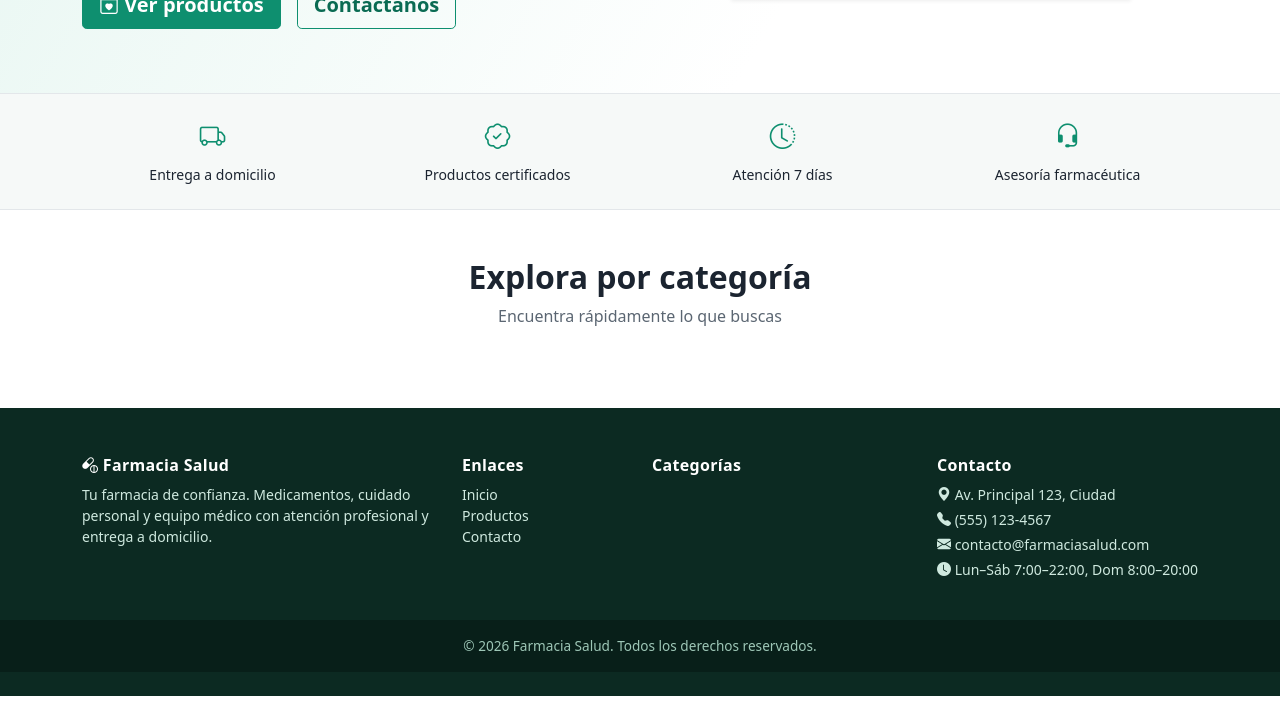
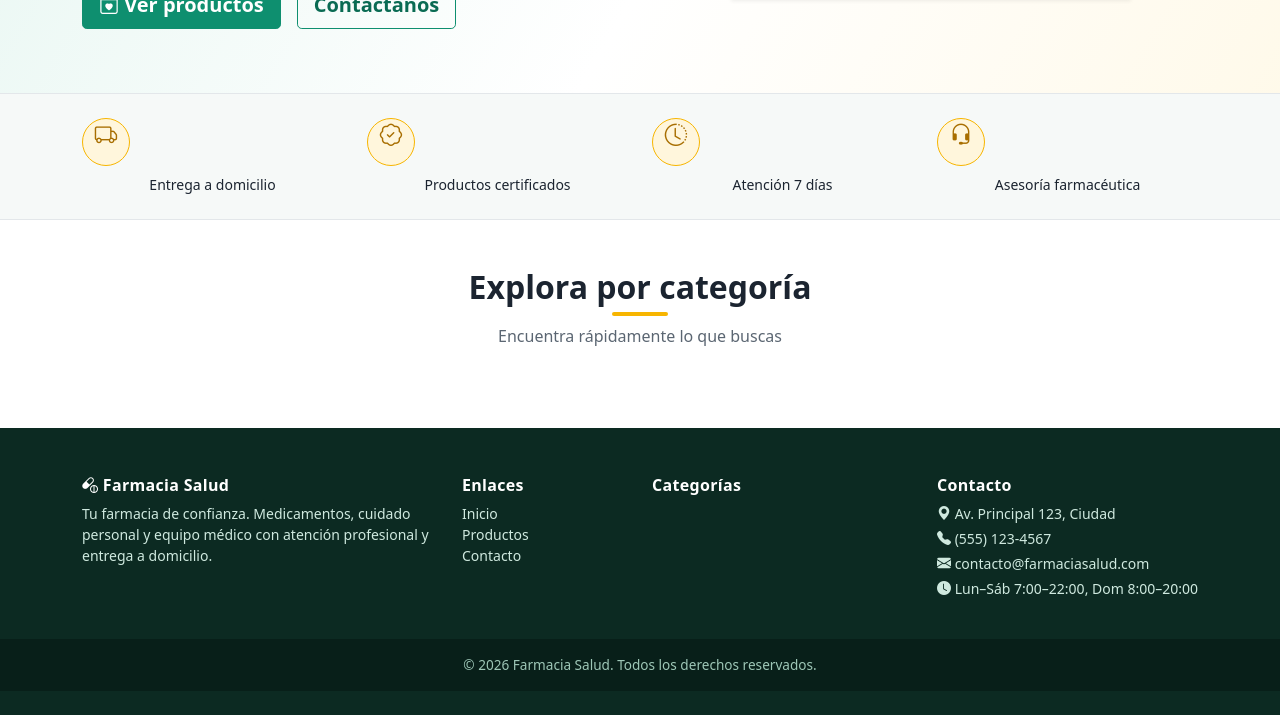
Before and after one commit to jrojasw/farma, an ASP.NET Core app: page / in a window 1280 px wide. Shown: the part 488-1203 px from the top of the page. Run offline with ASP.NET Core 8, Linux system fonts and the light colour scheme; the project's own start-up code is not run, and a stand-in starts its controllers and pages.

Commit message:
Add yellow accent to the pharmacy theme
Warm yellow accent alongside the primary green: hero trust badge,
section title underline, benefit-strip icons, and a "Destacado" ribbon
on featured products.

```diff
--- a/src/Farmacia.Web/Views/Shared/_ProductCard.cshtml
+++ b/src/Farmacia.Web/Views/Shared/_ProductCard.cshtml
@@ -2,6 +2,10 @@
 
 <div class="product-card">
     <a asp-controller="Products" asp-action="Details" asp-route-slug="@Model.Slug" class="product-img-wrap d-block">
+        @if (Model.IsFeatured)
+        {
+            <span class="badge badge-featured featured-ribbon"><i class="bi bi-star-fill"></i> Destacado</span>
+        }
         <img src="@(string.IsNullOrEmpty(Model.ImageUrl) ? "https://placehold.co/400x300?text=Farmacia+Salud" : Model.ImageUrl)" alt="@Model.Name" loading="lazy" />
     </a>
     <div class="card-body p-3">
--- a/src/Farmacia.Web/wwwroot/css/site.css
+++ b/src/Farmacia.Web/wwwroot/css/site.css
@@ -3,6 +3,9 @@
   --brand-primary-dark: #0a6b53;
   --brand-primary-light: #e6f6f1;
   --brand-accent: #1f6fb2;
+  --brand-yellow: #f7b500;
+  --brand-yellow-dark: #a86e00;
+  --brand-yellow-light: #fff6dc;
   --brand-danger: #d64545;
   --ink: #1b2430;
   --ink-soft: #5b6672;
@@ -109,7 +112,7 @@ a:hover {
 
 /* Hero */
 .hero {
-  background: linear-gradient(120deg, var(--brand-primary-light) 0%, #ffffff 65%);
+  background: linear-gradient(120deg, var(--brand-primary-light) 0%, #ffffff 55%, var(--brand-yellow-light) 130%);
   padding: 4rem 0;
 }
 .hero h1 {
@@ -121,16 +124,19 @@ a:hover {
 }
 
 .hero-badge {
-  background-color: #ffffff;
-  border: 1px solid var(--border);
+  background-color: var(--brand-yellow-light);
+  border: 1px solid var(--brand-yellow);
   border-radius: 999px;
   padding: 0.35rem 0.9rem;
   font-size: 0.85rem;
-  color: var(--brand-primary-dark);
+  color: var(--brand-yellow-dark);
   font-weight: 600;
   display: inline-flex;
   align-items: center;
   gap: 0.4rem;
+}
+.hero-badge .bi {
+  color: var(--brand-yellow-dark);
 }
 
 /* Category cards */
@@ -171,9 +177,16 @@ a:hover {
   transform: translateY(-3px);
 }
 .product-card .product-img-wrap {
+  position: relative;
   aspect-ratio: 4 / 3;
   background-color: var(--bg-soft);
   overflow: hidden;
+}
+.featured-ribbon {
+  position: absolute;
+  top: 0.6rem;
+  left: 0.6rem;
+  z-index: 1;
 }
 .product-card img {
   width: 100%;
@@ -201,11 +214,30 @@ a:hover {
   color: #a12525;
   border: 1px solid #f2b8b8;
 }
+.badge-featured {
+  background-color: var(--brand-yellow);
+  color: #3d2c00;
+  font-weight: 700;
+}
 
 /* Section titles */
 .section-title {
   font-weight: 800;
   color: var(--ink);
+  position: relative;
+  display: inline-block;
+  padding-bottom: 0.6rem;
+}
+.section-title::after {
+  content: "";
+  position: absolute;
+  left: 50%;
+  bottom: 0;
+  transform: translateX(-50%);
+  width: 56px;
+  height: 4px;
+  border-radius: 999px;
+  background-color: var(--brand-yellow);
 }
 .section-subtitle {
   color: var(--ink-soft);
@@ -218,8 +250,16 @@ a:hover {
   border-bottom: 1px solid var(--border);
 }
 .feature-item .bi {
-  font-size: 1.6rem;
-  color: var(--brand-primary);
+  font-size: 1.4rem;
+  color: var(--brand-yellow-dark);
+  background-color: var(--brand-yellow-light);
+  border: 1px solid var(--brand-yellow);
+  width: 48px;
+  height: 48px;
+  border-radius: 50%;
+  display: inline-flex;
+  align-items: center;
+  justify-content: center;
 }
 
 /* Footer */
```
